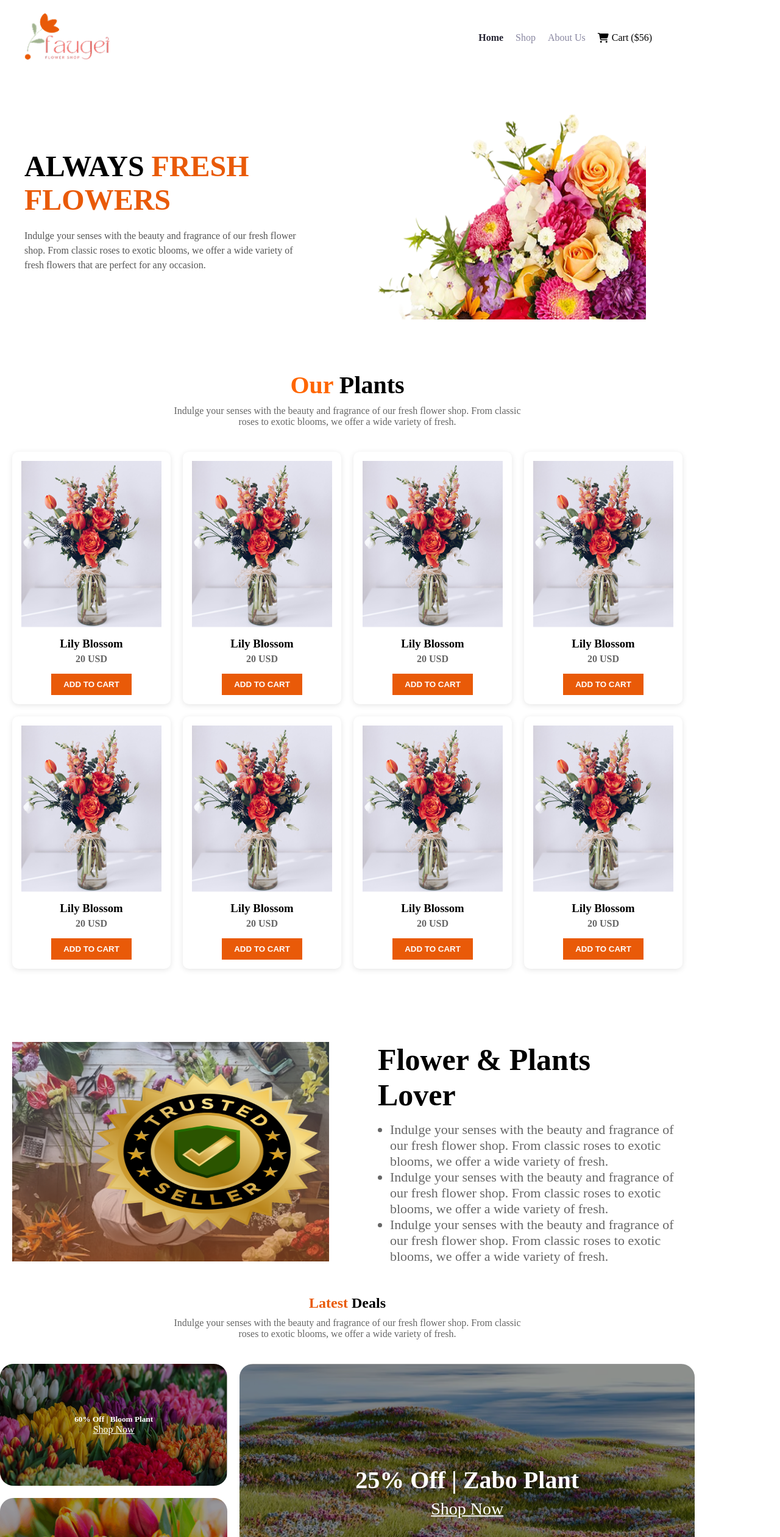
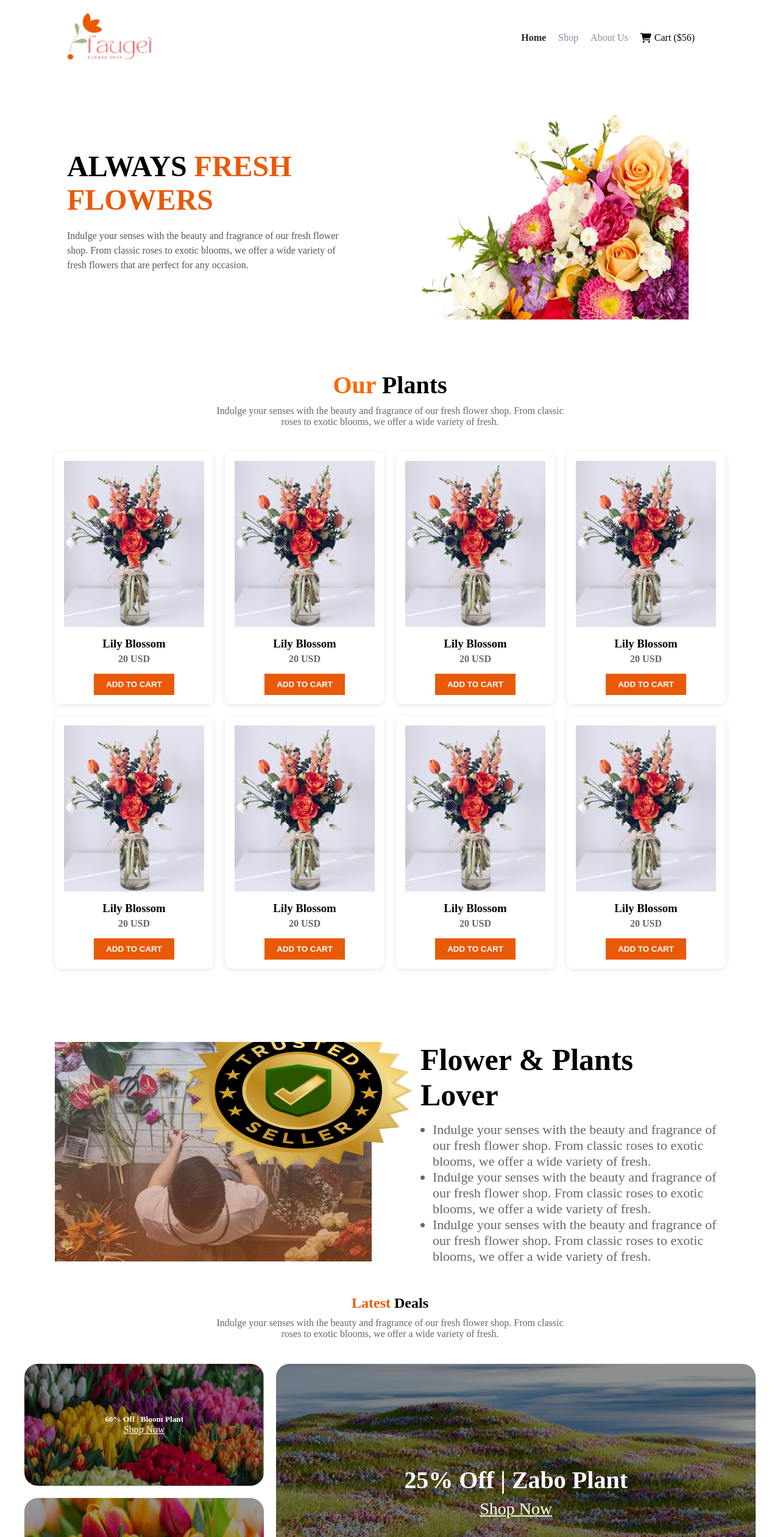
Before and after one commit to SHayshi023/my-second-repo, a plain HTML site: page index.html in a window 1280 px wide. Shown: the top 2521 px of the page at 61% size. Drawn offline with Linux system fonts and the light colour scheme; a web font is replaced by a local one.

Commit message:
added file 5

```diff
--- a/styles/styles.css
+++ b/styles/styles.css
@@ -1,19 +1,18 @@
 * {
+  margin: 0;
+  padding: 0;
   box-sizing: border-box;
+}
+
+ .container, .plant-section, .deals-section, .newsletter, .footer-container {
   max-width: 1140px;
-  justify-content: center;
-  margin: 20px 30px;
-  margin-left: 600px;
-  margin-right: 600px;
-
-
+  margin: 0 auto;
 }
 
 body {
 
   background-color: #FFFFFF;
   justify-content: center;
-
 
 
 }
@@ -25,6 +24,8 @@ header {
   padding: 20px 40px;
   background-color: #FFFFFF;
   flex-wrap: wrap;
+  max-width: 1140px;
+  margin: 0 auto;
 }
 
 .logo img {
@@ -69,7 +70,8 @@ nav {
   align-items: center;
   padding: 40px;
   flex-wrap: wrap;
-
+  max-width: 1140px;
+  margin: 0 auto;
 }
 
 
@@ -268,7 +270,7 @@ body {
   width: 600px;
   height: auto;
   display: inline-block;
-  max-width: 1140px;
+
 
 
 
@@ -281,17 +283,17 @@ body {
   display: block;
   max-width: auto;
   margin-left: 20px;
+
 }
 
 .badge {
   position: absolute;
   top: 0px;
   right: 0px;
-  width: 286px;
-  height: 286PX;
-  z-index: 10;
-  transform: translateX(497);
-  transform: translateY(-2072);
+  width: 20px;
+  height: 20px;
+  transform: translate(80px, -100px);
+
 
 }
 
@@ -322,7 +324,7 @@ body {
   line-height: 1.6;
 }
 
-/* ✅ Responsive Design */
+/*  Responsive Design */
 @media (max-width: 768px) {
   .container {
     flex-direction: column;
@@ -460,11 +462,6 @@ body {
   }
 }
 
-* {
-  margin: 0;
-  padding: 0;
-  box-sizing: border-box;
-}
 
 
 
@@ -523,6 +520,7 @@ body {
   background-color: #FFFFFF;
   padding: 40px 20px;
 
+
 }
 
 .footer-container {
@@ -578,7 +576,7 @@ body {
   width: 100%;
   margin-top: 20px;
   display: flex;
-  justify-items: right;
+  justify-content: right;
   gap: 20px;
 
 
@@ -587,6 +585,7 @@ body {
 .footer-social img {
   width: 30px;
   height: 30px;
+
 }
 
 /* Responsive for Mobile */
@@ -612,14 +611,19 @@ body {
   .footer-container {
     flex-direction: column;
     text-align: center;
+    justify-content: left;
   }
 
   .footer-links {
     flex-direction: column;
-    align-items: center;
+    align-items: left;
+    justify-items: left;
   }
 
   .footer-links div {
     margin-bottom: 20px;
   }
+  .footer-social{
+    justify-content: left;
+  }
 }
```
Also changed, not shown: index.html (+1 -0 lines).
